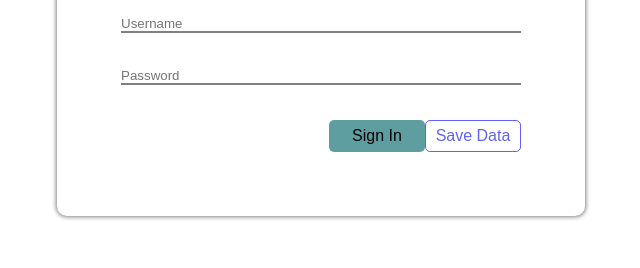
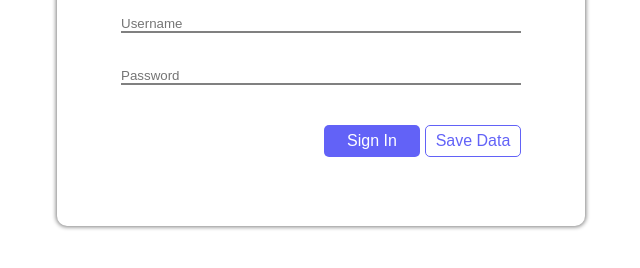
Before and after one commit to abhishek04012005/fjg_06_16_10_2023, a plain HTML site: page index.html in a window 1280 px wide. Shown: the part 162-430 px from the top of the page, without its empty margins (319-959 px from the left). Drawn offline with Linux system fonts and the light colour scheme.

Commit message:
Update myIndex.css

```diff
--- a/myIndex.css
+++ b/myIndex.css
@@ -76,9 +76,11 @@ input:focus::placeholder {
     height: 2rem;
     width: 6rem;
     border-radius: 5px;
-    background-color: cadetblue;
+    background-color: #6262F7;
     font-size: 1rem;
     border: none;
+    color: white;
+    margin: 5px;
 }
 
 #styleMe {
@@ -87,7 +89,7 @@ input:focus::placeholder {
     border-radius: 5px;
     color: rgb(98, 98, 247);
     font-size: 1rem;
-    border: 1px solid rgb(98, 98, 247);
+    border: 1px solid #6262F7;
     background-color: white;
 }
 
```
